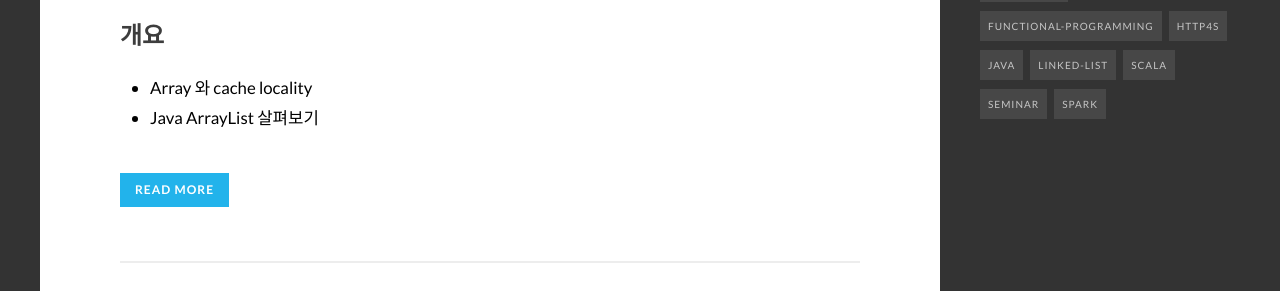
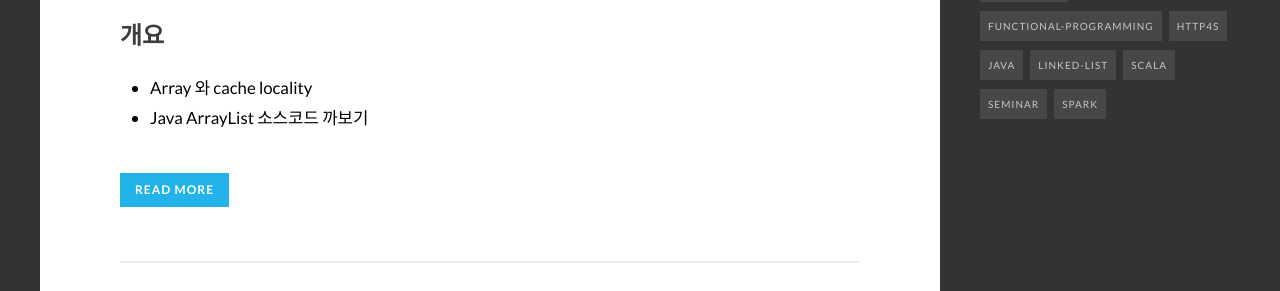
Before and after one commit to yaboong/yaboong.github.io, a Jekyll site: the page built from index.html, in a window 1280 px wide and 900 px high, scrolled down 1673 px. Shown: the part 153-444 px from the top of the window. Built offline with Jekyll 4.4.1, drawn with Linux system fonts in a browser that asks for light colours; some web fonts are replaced; the list of posts is cut into pages by our own code.

Commit message:
array and arraylist in java 개요 수정

```diff
--- a/_posts/2018-02-08-array-and-java-array-list.md
+++ b/_posts/2018-02-08-array-and-java-array-list.md
@@ -9,7 +9,7 @@ tags: [data-structures, array, java]
 
 ### 개요
 * Array 와 cache locality
-* Java ArrayList 살펴보기
+* Java ArrayList 소스코드 까보기
 
 <!--more-->
 
```
